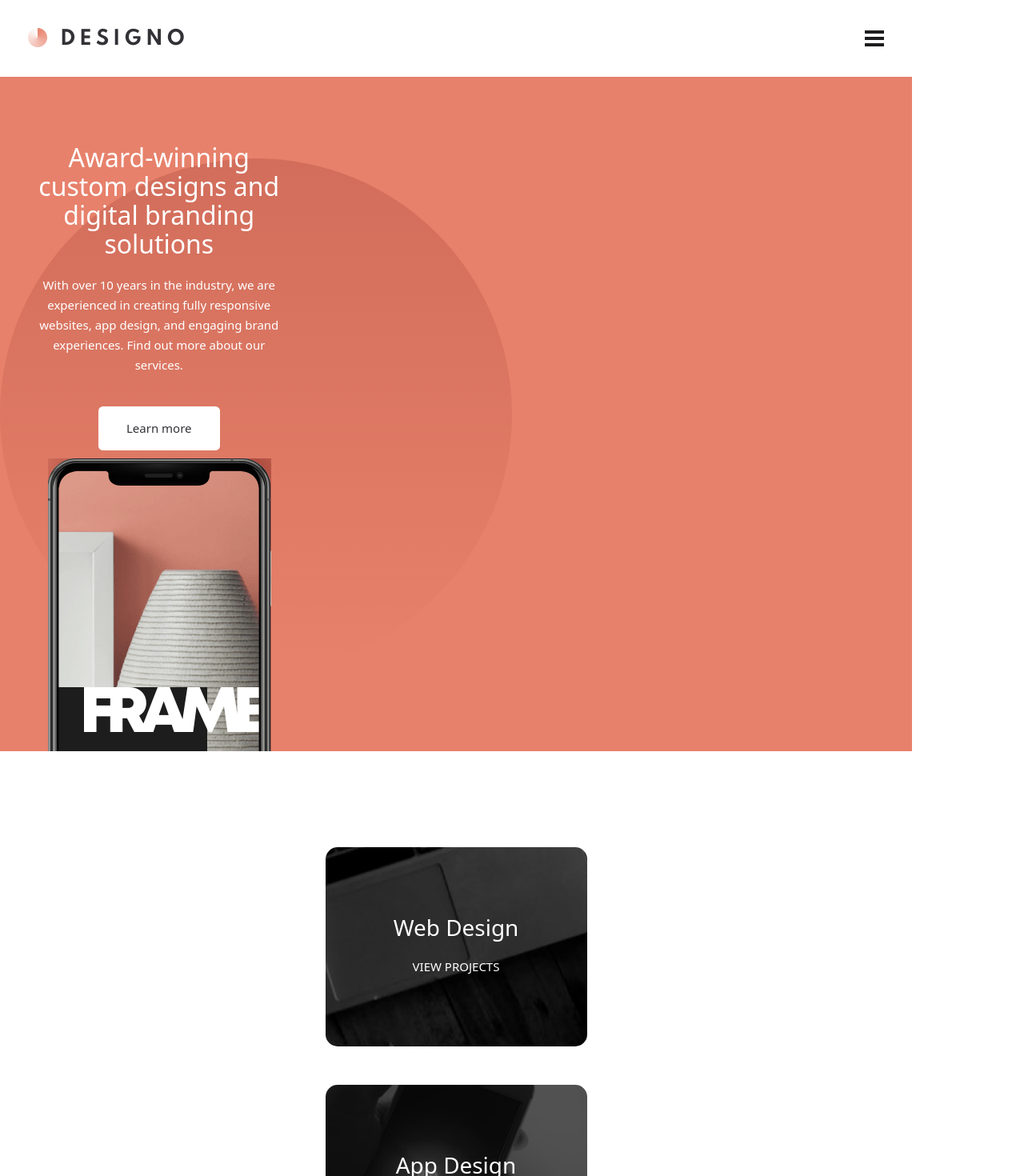
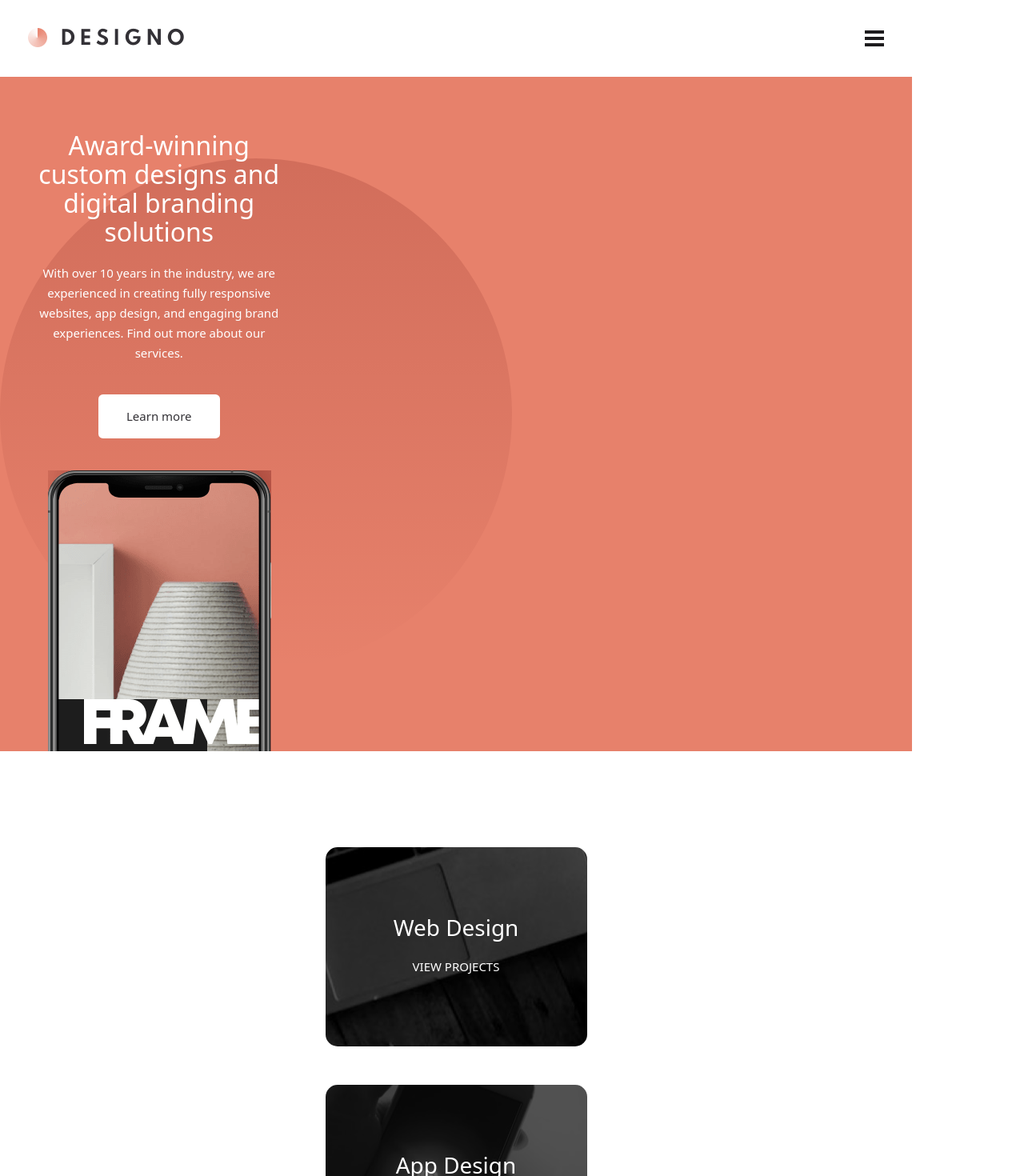
Before and after one commit to TedJenkler/Multi-Page-Website, a React (Create React App) app: page / in a window 1280 px wide. Shown: the top 1470 px of the page at 80% size. Built offline with nearby package versions, Linux system fonts and the light colour scheme.

Commit message:
hero button

```diff
--- a/src/index.css
+++ b/src/index.css
@@ -115,7 +115,7 @@ a {
 .textfield-hero {
   width: 21.8em;
   height: 20.8em;
-  margin: 5.53em 1.6em 0 1.6em;
+  margin: 4.53em 1.6em 0 1.6em;
   display: flex;
   flex-direction: column;
   align-items: center;
@@ -150,7 +150,7 @@ a {
   position: absolute;
   height: 38.2em;
   width: 18.6em;
-  top: 38.2em;
+  top: 39.2em;
   margin-right: 3.1753em;
   margin-left: 3.2246em;
   display: flex;
```
